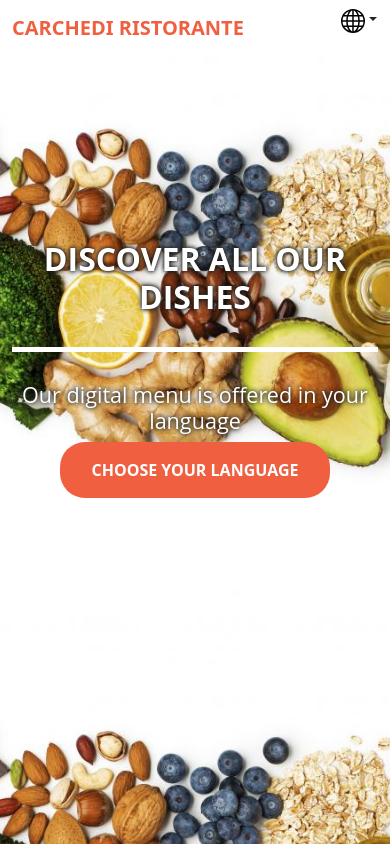
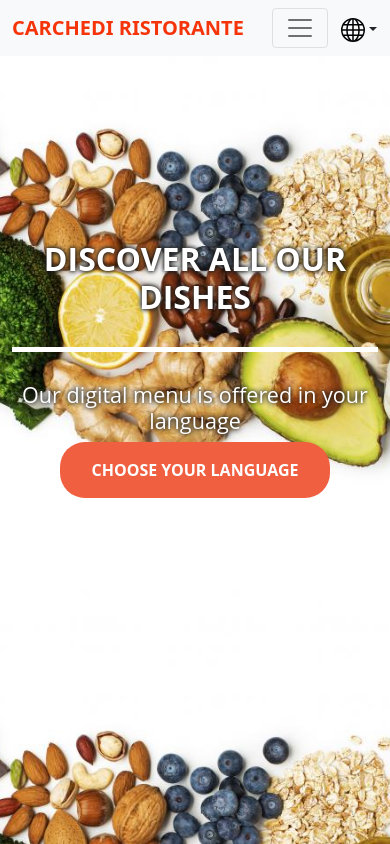
Before and after one commit to Carchedi/multilanguage-menu, a React (Vite) app: page / in a window 390 px wide. Shown: the top 844 px of the page. Built offline with nearby package versions, Linux system fonts and the light colour scheme; some icons are missing.

Commit message:
Menu view css for mobile version

```diff
--- /dev/null
+++ b/src/components/languageSelectButton.css
@@ -0,0 +1,3 @@
+#language-icon{
+    padding-top: 0.6rem;
+}
--- a/src/components/languageSelectButton.jsx
+++ b/src/components/languageSelectButton.jsx
@@ -1,4 +1,5 @@
 import i18next from 'i18next';
+import './languageSelectButton.css';
 
 function LanguageButton(props){
 
@@ -9,7 +10,7 @@ function LanguageButton(props){
     )
 
     return(
-        <> <div className='dropdown position-absolute top-0 end-0'>
+        <> <div className='dropdown position-absolute top-0 end-0' id='language-icon'>
                 <button className='btn dropdown-toggle' type='button' data-bs-toggle='dropdown' aria-expanded='false'>
                     <GlobeIcon />
                 </button>
--- a/src/components/navbar.css
+++ b/src/components/navbar.css
@@ -1,5 +1,5 @@
 .navbar{
-    background: hsl(0, 0%, 100%);
+    background: #f8f9fa;
     padding-right: 50px;
     padding-top: 0;
     font-size: .9rem;
@@ -8,19 +8,24 @@
     font-weight: bold;
 }
 
-.navbar-toggler {
-    border-color: rgb(255,102,203);
-  }
+.navbar-light .navbar-toggler{
+    color: #fff;
+    border-color: rgba(0, 0, 0, .1);
+}
+
+.navbar-light .navbar-toggler:focus,
+.navbar-light .navbar-toggler:active,
+.navbar-light .navbar-toggler-icon:focus {
+    outline: none;
+    box-shadow: none;
+}
 
 .navbar-brand:hover{
     color: #f53409;
 }
 
 .brand, .list-item{
-    color: #fff;
-}
-.navbar-brand{
-    color: #F05F40;
+    color: #f8f9fa;
 }
 
 .navbar-collapse {
@@ -33,10 +38,14 @@
 }
 
 #nav-items button:hover{
-    background-color: white;
+    background-color: #f8f9fa;
     color: #F05F40;
 }
 
 #nav-items button:not( :hover){
-    background-color: white;
+    background-color: #f8f9fa;
 }
+
+#brandName{
+    color: #f53409;
+}
--- a/src/components/navbar.jsx
+++ b/src/components/navbar.jsx
@@ -6,9 +6,9 @@ function navbar(props) {
     const { t } = useTranslation();
     return (
 
-        <nav className="navbar navbar-expand-lg fixed-top">
+        <nav className="navbar navbar-light bg-light navbar-expand-lg fixed-top">
             <div className="container-fluid">
-                <a className="navbar-brand" href="#">Carchedi Ristorante </a>
+                <a className="navbar-brand" href="#" id="brandName">Carchedi Ristorante </a>
                 <button className="navbar-toggler" type="button" data-bs-toggle="collapse" data-bs-target="#navbarText" aria-controls="navbarText" aria-expanded="false" aria-label="Toggle navigation">
                     <span className="navbar-toggler-icon"></span>
                 </button>
```
